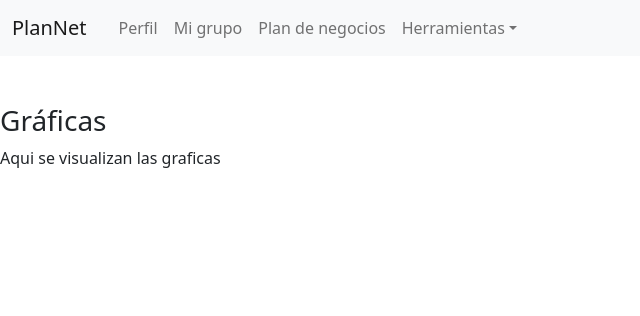
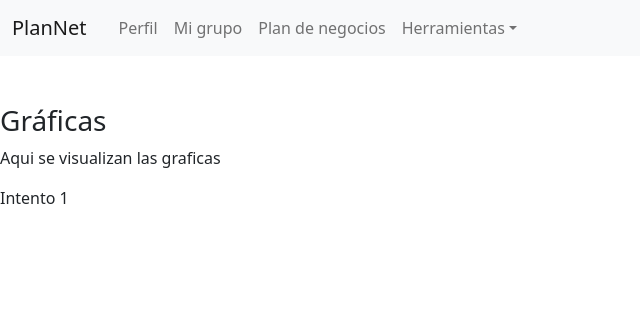
Before and after one commit to Ximmi/Sist, a Django app: page /consulta_graficas in a window 1280 px wide. Shown: the top 316 px of the page, without its empty margins (0-640 px from the left). Run offline with Django 4.2, Linux system fonts and the light colour scheme.

Commit message:
Cambio prueba

```diff
--- a/Sistema/sistema/plannet/templates/graficas/consulta_graficas.html
+++ b/Sistema/sistema/plannet/templates/graficas/consulta_graficas.html
@@ -6,5 +6,5 @@
 
 <h3>Gráficas</h3>
 <p>Aqui se visualizan las graficas</p>
-
+<p>Intento 1 </p>
 {% endblock %}
```
